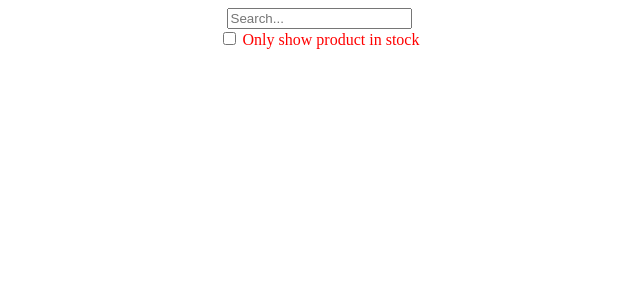
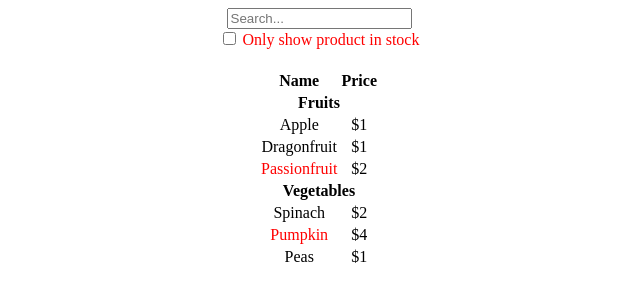
Before and after one commit to ChenHaoJie9527/react-Family-Meals, a React app: page / in a window 1280 px wide. Shown: the top 300 px of the page, without its empty margins (321-961 px from the left). Built offline with nearby package versions, Linux system fonts and the light colour scheme; no server answers.

Commit message:
feat: productTable

```diff
--- a/src/common/ProductTable/index.jsx
+++ b/src/common/ProductTable/index.jsx
@@ -1,12 +1,31 @@
 import React from "react";
 
-function ProductCategoryRow({ category }) {}
+import "../../styles/productTable.scss";
+function ProductCategoryRow({ category }) {
+  return (
+    <tr>
+      <th colSpan={2}>{category}</th>
+    </tr>
+  );
+}
 
-function ProductRow({ product }) {}
+function ProductRow({ product }) {
+  const name = product.stocked ? (
+    product.name
+  ) : (
+    <span style={{ color: "red" }}>{product.name}</span>
+  );
+  return (
+    <tr>
+      <td>{name}</td>
+      <td>{product.price}</td>
+    </tr>
+  );
+}
 
 function ProductTable({ ProductList = [] }) {
   const rows = [];
-  const lastCategory = null;
+  let lastCategory = null;
   ProductList.forEach((item) => {
     if (item.category !== lastCategory) {
       rows.push(
@@ -16,9 +35,10 @@ function ProductTable({ ProductList = [] }) {
     rows.push(<ProductRow product={item} key={item.name} />);
     lastCategory = item.category;
   });
+  console.log("rows", rows);
   return (
-    <table>
-      <thead>
+    <table className="table">
+      <thead >
         <tr>
           <th>Name</th>
           <th>Price</th>
--- a/src/components/FilterableProductTable.jsx
+++ b/src/components/FilterableProductTable.jsx
@@ -1,11 +1,14 @@
 import React from "react";
 import "../styles/filterableProductTable.scss";
 import { Search } from "../common";
+import { ProductTable } from "../common";
+import { list } from "../mock";
 
 function FilterableProductTable() {
   return (
     <div className="container">
       <Search />
+      <ProductTable ProductList={list} />
     </div>
   );
 }
--- /dev/null
+++ b/src/styles/productTable.scss
@@ -0,0 +1,5 @@
+.table {
+  text-align: center;
+  color: #000;
+  margin: 20px auto;
+}
```
